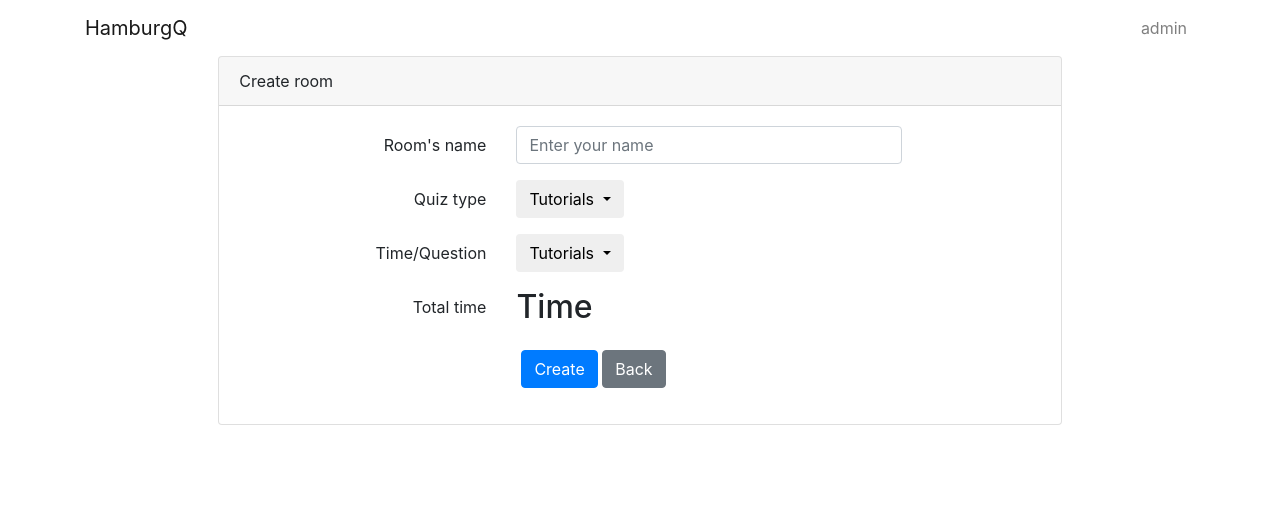
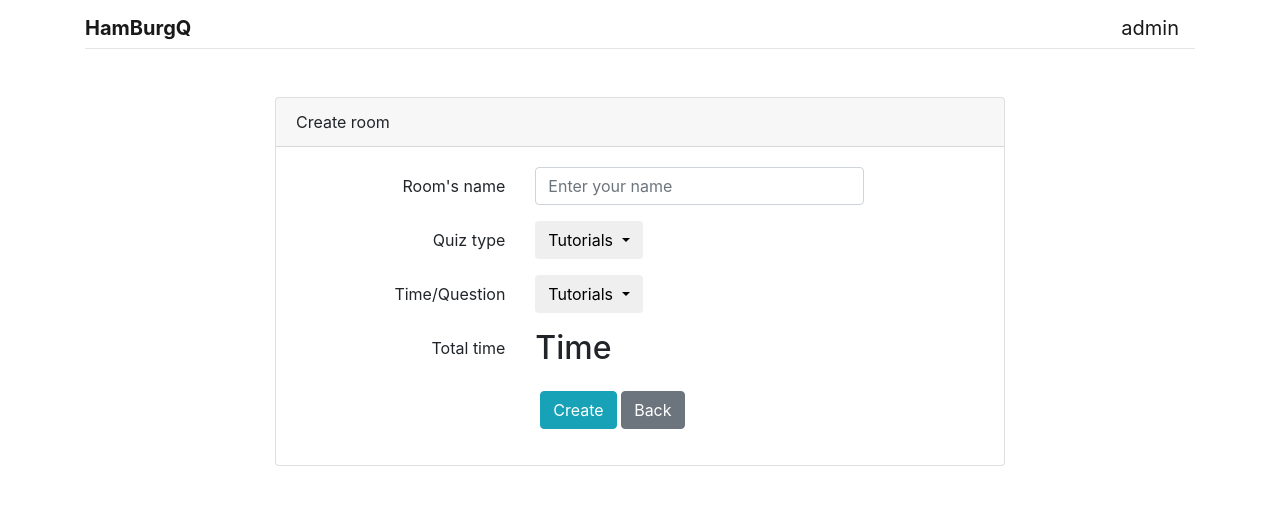
Before and after one commit to wodwine/HamburgQ, a Django app: page /login/host in a window 1280 px wide. Shown: the top 505 px of the page. Run offline with Django 3.2, Linux system fonts and the light colour scheme; some libraries are stand-ins or nearby versions.

Commit message:
connected link

```diff
--- a/Game/templates/Home/mainpage.html
+++ b/Game/templates/Home/mainpage.html
@@ -22,7 +22,7 @@
         <nav class="navbar fixed-top navbar-expand-lg navbar-light white scrolling-navbar">
             <div class="container">
 
-                <a class="navbar-brand waves-effect" href="mainpage.html" target="_self">
+                <a class="navbar-brand waves-effect" href="" target="_self">
                     <strong>HamBurgQ</strong>
                 </a>
                 <a class="navbar-brand waves-effect" href="link" target="_self">
@@ -51,7 +51,7 @@
                         <div>
                                 <h4>HamBurgQ</h4>
                                 <br/>
-                                <a href="link" target="_self" class="btn btn-info btn-md">Start</a>
+                                <a href="http://127.0.0.1:8000/login/" target="_self" class="btn btn-info btn-md">Start</a>
                                 <br/><br/>
                                 <a href="link" target="_self" class="btn btn-info btn-md">How to play</a>
                                 <br/><br/>
--- a/Game/templates/Login/loginhost.html
+++ b/Game/templates/Login/loginhost.html
@@ -22,29 +22,30 @@
     <link rel="stylesheet" href="https://stackpath.bootstrapcdn.com/bootstrap/4.1.3/css/bootstrap.min.css">
 
     <title>Host</title>
+
+    <nav class="navbar fixed-top navbar-expand-lg navbar-light white scrolling-navbar">
+            <div class="container">
+
+                <a class="navbar-brand waves-effect" href="http://127.0.0.1:8000/home" target="_self">
+                    <strong>HamBurgQ</strong>
+                </a>
+                <a class="navbar-brand waves-effect" href="link" target="_self">
+                    admin
+                </a>
+
+                </div>
+
+            </div>
+        </nav>
 </head>
 <body>
 
-<nav class="navbar navbar-expand-lg navbar-light navbar-laravel">
-    <div class="container">
-        <a class="navbar-brand" href="http://127.0.0.1:8000/">HamburgQ</a>
-        <button class="navbar-toggler" type="button" data-toggle="collapse" data-target="#navbarSupportedContent" aria-controls="navbarSupportedContent" aria-expanded="false" aria-label="Toggle navigation">
-            <span class="navbar-toggler-icon"></span>
-        </button>
 
-        <div class="collapse navbar-collapse" id="navbarSupportedContent">
-            <ul class="navbar-nav ml-auto">
-                <li class="nav-item">
-                    <a class="nav-link" href="http://127.0.0.1:8000/admin/">admin</a>
-                </li>
-            </ul>
-
-        </div>
-    </div>
-</nav>
 
 <main class="login-form">
-    <div class="cotainer">
+    <div class="container">
+        <hr class="my-5">
+
         <div class="row justify-content-center">
             <div class="col-md-8">
                 <div class="card">
@@ -91,7 +92,7 @@
 
 
                             <div class="col-md-6 offset-md-4">
-                                <button type="submit" class="btn btn-primary">
+                                <button type="submit" class="btn btn-info">
                                     Create
                                 </button>
                                 <button type="submit" class="btn btn-secondary">
--- a/Game/urls.py
+++ b/Game/urls.py
@@ -3,6 +3,7 @@ from . import views
 
 app_name = 'Game'
 urlpatterns = [
+    path('',views.home),
     path('home/',views.home),
     path('login/',views.login),
     path('login/host',views.login_host,name = "login_host"),
```
Also changed, not shown: Game/templates/Login/login.html (+20 -20 lines), Game/templates/Login/loginguest.html (+18 -19 lines).
